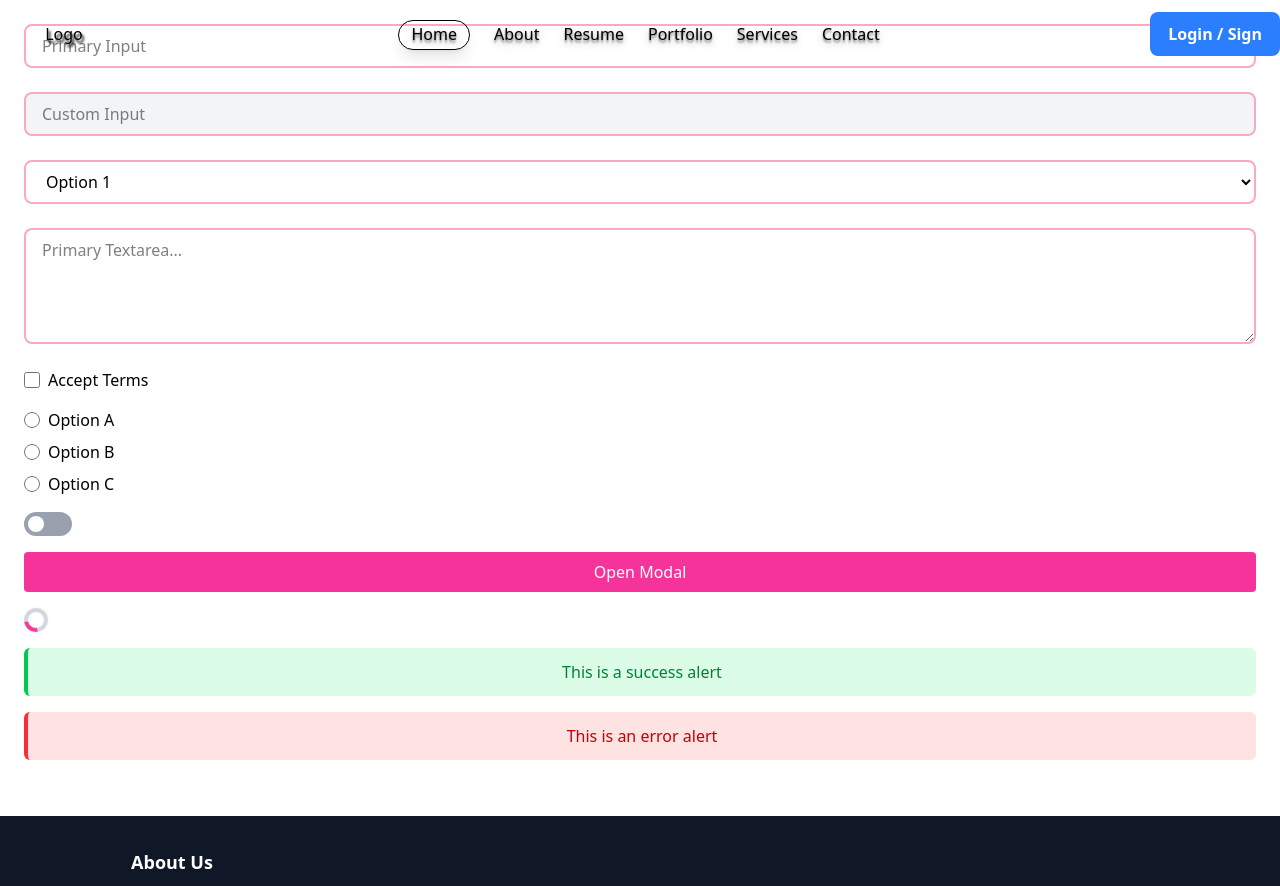
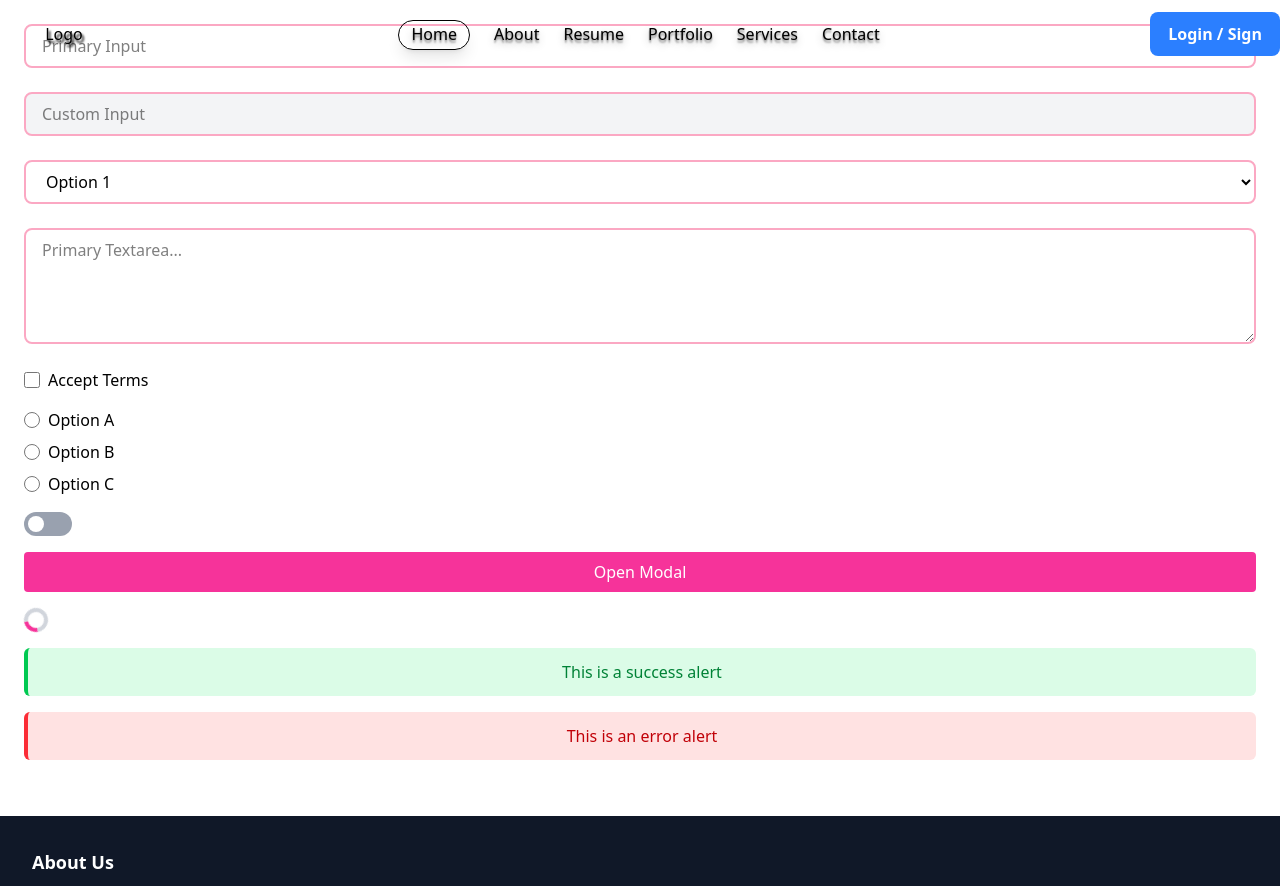
Before and after one commit to awaisfaryad25/react-basic-project, a React (Vite) app: page / in a window 1280 px wide. Shown: the top 886 px of the page. Built offline with nearby package versions, Linux system fonts and the light colour scheme.

Commit message:
about set

```diff
--- a/src/components/global/Footer.jsx
+++ b/src/components/global/Footer.jsx
@@ -7,7 +7,7 @@
         <div className="grid grid-cols-1 md:grid-cols-4 gap-8">
                     {/* Column 1 - About */}
           <div>
-            <h3 className="text-lg font-semibold mb-4">About Us</h3>
+            <h3 className="text-lg font-semibold text-left mb-2">About Us</h3>
             <p className="text-gray-400 text-sm">
               We provide resources and support for international students
               to thrive in their academic journey abroad.
```
